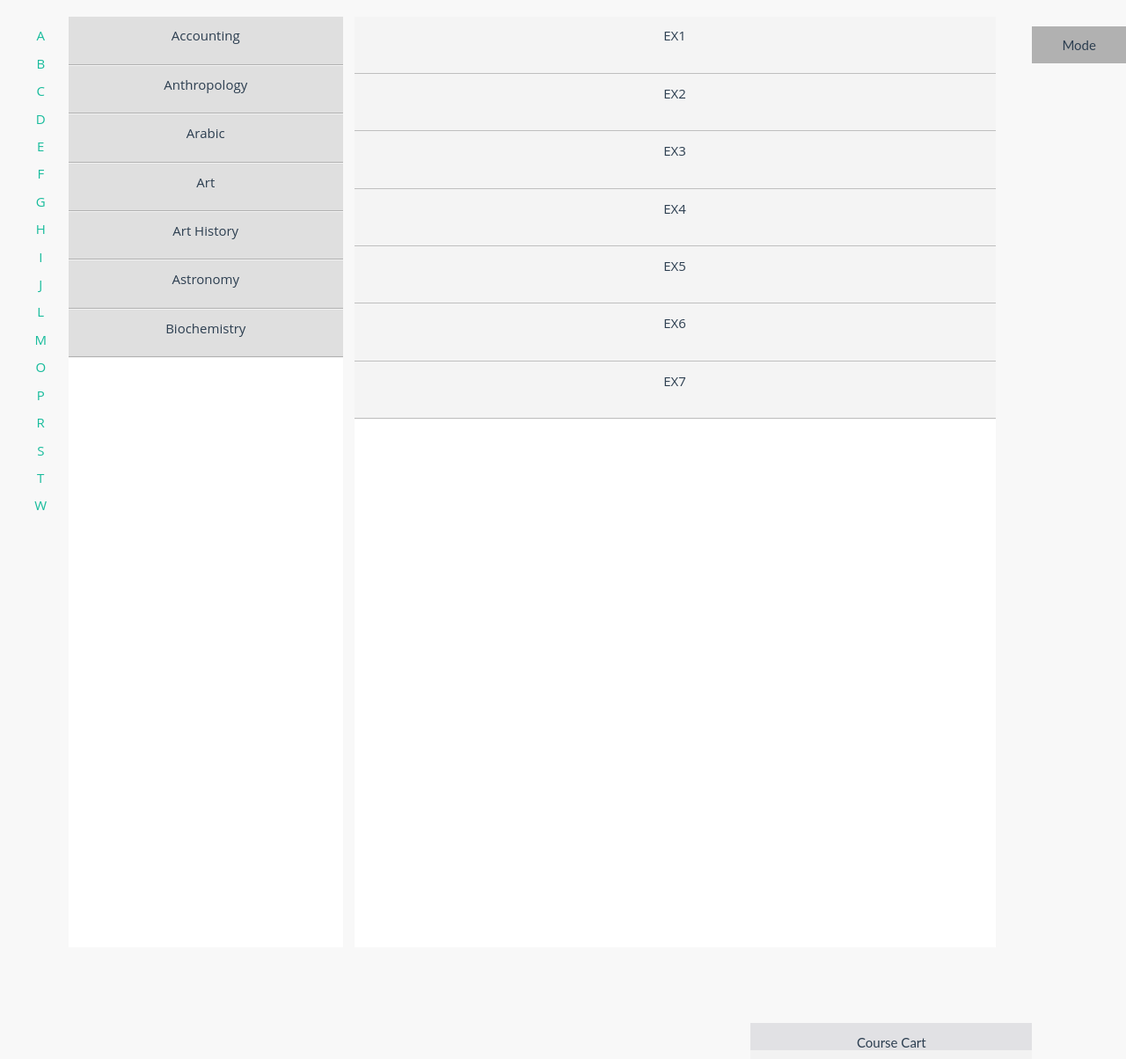
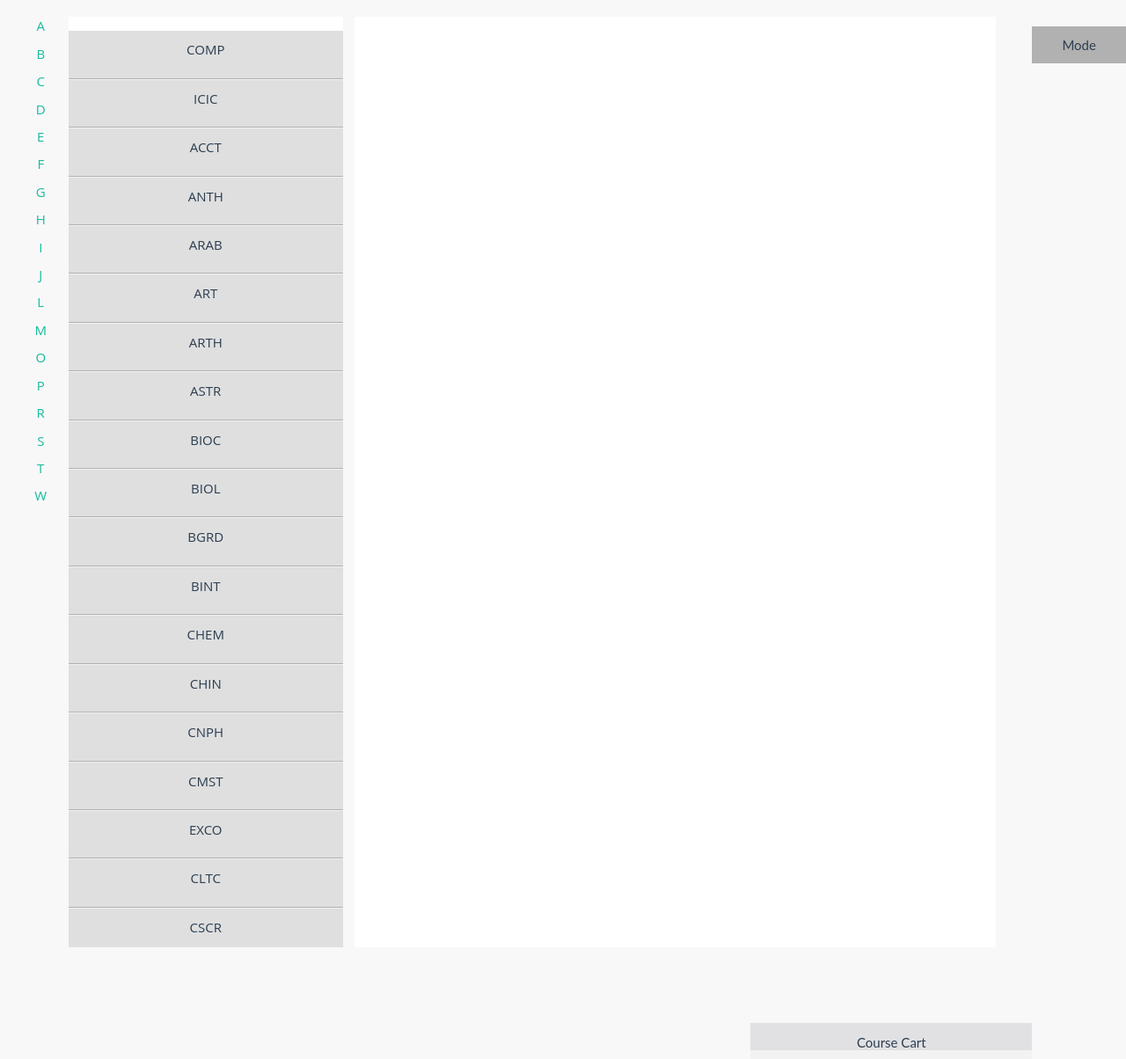
Before and after one commit to JimmyYW/IC-Schedule-2016, a Flask app: template app/templates/newbase.html in a window 1280 px wide. Shown: the part 70-1274 px from the top of the page at 88% size. Run offline with Flask 2, Linux system fonts and the light colour scheme; the template is opened without the code that fills it: values that come from a table or form of the project are taken from there, others are empty; data comes from the database, SQL or seed files in the repository; some libraries are stand-ins or nearby versions.

Commit message:
kind of working demo

```diff
--- /dev/null
+++ b/app/static/base.js
@@ -0,0 +1,96 @@
+/**
+ * Created by yanmingwang on 4/24/16.
+ */
+var slideoutinner = $( "#slideoutinner" );
+var search = $("#searchView");
+var list = $("#listView");
+
+$("#menu-toggle").click(function(e) {
+    e.preventDefault();
+    if($("#wrapper").hasClass("toggled")){
+         $("#wrapper").removeClass("toggled");
+    }else{
+         $("#wrapper").addClass("toggled");
+    }
+});
+
+// Bind the link to toggle the slide.
+$( "#slideoutTab" ).click(function( e ){
+    // Prevent the default event.
+    e.preventDefault();
+    // Toggle the slide based on its current
+    // visibility.
+    if (slideoutinner.is( ":visible" )){
+        // Hide - slide up.
+        console.log("hide");
+        slideoutinner.slideUp( 300 );
+    } else {
+        console.log("show");
+        // Show - slide down.
+        slideoutinner.slideDown( 300 );
+    }
+});
+
+$( "#tab" ).click(function( e ){
+    // Prevent the default event.
+    e.preventDefault();
+    // Toggle the slide based on its current
+    // visibility.
+    if (list.is( ":visible" )){
+        list.hide(500);
+        search.show(300);
+    }else{
+        search.hide(300);
+        list.show(500);
+    }
+});
+
+$(document).on("click", function(event){
+    if($("#wrapper").hasClass("toggled")) {
+        if($("#menu-toggle") !== event.target && !$("#menu-toggle").has(event.target).length){
+            if (event.target.id !== "sidebar-wrapper") {
+                $("#wrapper").removeClass("toggled");
+            }
+        }
+    }
+    if(slideoutinner.is( ":visible" )) {
+        var $trigger = $("#slideoutTab");
+        var $triggerT = $("#slideoutinner");
+        if ("slideoutTab" !== event.target.id && !$trigger.has(event.target).length) {
+            if ($triggerT !== event.target && !$triggerT.has(event.target).length) {
+                slideoutinner.slideUp(300);
+            }
+        }
+    }
+});
+
+function getJs(detpId) {
+    var listText = "";
+    $("#courseList").empty();
+    $("#courseList").hide();
+    $.getJSON($SCRIPT_ROOT + '/_load_list', {
+        deptIdIn: detpId
+    }, function (data) {
+        for(var i =0; i<data.listByDept.length;i++){
+            var one = '<li><button class="btn bc btn-block" type="button" data-toggle="modal" onclick="showSection(';
+            var two = ')"data-target="#c';
+            var three = '">';
+            var four = '</button></li>';
+            var final = one + data.listByDeptId[i] + two + data.listByDeptId[i] +three + data.listByDept[i] + four;
+            listText+=final;
+        }
+        $(listText).appendTo("#courseList");
+        $("#courseList").show(300);
+    });
+}
+
+function showSection(getcourseId){
+    $("#sectionListModal").empty();
+    var md = "";
+    $.getJSON($SCRIPT_ROOT + '/_load_section', {
+        getcourseId: courseId
+    }, function (data) {
+
+
+    });
+}
--- a/app/static/baseStyle.css
+++ b/app/static/baseStyle.css
@@ -1,3 +1,10 @@
+html{
+    margin: 0;
+    padding: 0;
+    width: 100%;
+    height: 100%;
+}
+
 body{
     margin: 0;
     padding: 0;
@@ -6,12 +13,7 @@ body{
     font-family: 'Open Sans', sans-serif;
     background-color: #f8f8f8;
 }
-html{
-    margin: 0;
-    padding: 0;
-    width: 100%;
-    height: 100%;
-}
+
 nav{
     background: #ececec;
     box-shadow: 0px 1px 5px black;
--- a/app/templates/landingBase.html
+++ b/app/templates/landingBase.html
@@ -11,13 +11,13 @@
         <nav class="navbar navbar-fixed-top">
             <div class="container">
                 <div class="navbar-header">
-                     <a class="navbar-brand" href="/"><p>IC SCHEDULE pre-alpha</p></a>
+                     <a class="navbar-brand" href="/"><p>IC SCHEDULE DEMO v0.2</p></a>
                 </div>
                 <ul class="nav navbar-nav navbar-right">
                     <li><a href="#about"><p>About</p></a></li>
                     <!--<li><a href="#howitworks"><p>How it works</p></a></li>-->
                     <li><a href="#courseresources"><p>Course Resources</p></a></li>
-                    <li><a href="/index"><p>Sign In/Join</p></a></li>
+                    <li><a href="/new"><p>Sign In/Join</p></a></li>
                 </ul>
             </div>
         </nav>
@@ -72,6 +72,6 @@
 
     <script type="text/javascript" src="../static/jquery.js"></script>
     <script type="text/javascript" src="../static/bootstrap.min.js"></script>
-     <script type="text/javascript" src="../static/main.js"></script>
+     <script type="text/javascript" src="../static/landing.js"></script>
     </body>
 </html>
--- a/app/templates/newbase.html
+++ b/app/templates/newbase.html
@@ -10,7 +10,7 @@
 
             <div id="sidebar-wrapper">
                 <ul class="sidebar-nav">
-                    <li class="sidebar-brand"><a href="#">IC SCHEDULE pre-alpha</a></li>
+                    <li class="sidebar-brand"><a href="#">IC SCHEDULE DEMO v0.2</a></li>
                     <li><a href="#">Course Resources</a></li>
                     <li><a href="#">How it Works</a></li>
                     <li><a href="/">Sign Out</a></li>
@@ -34,9 +34,6 @@
                 </nav>
 
                 <div class="full container-fluid" style="background-color: #f8f8f8; padding-top:2%">
-
-
-
                     <div class="row" id="searchView" style="display: none">
                         <div class= "col-md-6 col-md-offset-3 " style="position: absolute; padding-bottom:1%; padding-top:15%;" >
                             <div class="input-group" >
@@ -47,8 +44,10 @@
                             </div><!-- /input-group -->
                         </div>
                     </div>
+                {% block classContent %}
 
                     <div class="row" id="listView" >
+                    {% block depNav %}
                         <div class="no-float" style="display:table-cell; width: 5%">
                             <ul class="sideLetter text-center" style="padding: 0px;">
                                 <li><a href="#A">A</a></li>
@@ -71,46 +70,72 @@
                                 <li><a href="#W">W</a></li>
                             </ul>
                         </div>
-                        <div class="col-md-3  no-float" style="display: table-cell; background: white; overflow: auto; height: 100%; padding-left: 0px; padding-right: 0px;">
+                    {% endblock %}
+
+                    {% block dept_content %}
+                        <div class="col-md-3  no-float" style="overflow: auto; display: table-cell; background: white; height: 100%; padding-left: 0px; padding-right: 0px;">
                             <div class="innertube">
-                                 <ul style="padding: 0px">
-                                     <li><button class="btn bc2 btn-block sharp" type="button" data-toggle="modal" data-target="#1">Accounting</button></li>
-                                     <li><button class="btn bc2 btn-block sharp" type="button" data-toggle="modal" data-target="#2">Anthropology</button></li>
-                                     <li><button class="btn bc2 btn-block sharp" type="button" data-toggle="modal" data-target="#3">Arabic</button></li>
-                                     <li><button class="btn bc2 btn-block sharp" type="button" data-toggle="modal" data-target="#4">Art</button></li>
-                                     <li><button class="btn bc2 btn-block sharp" type="button" data-toggle="modal" data-target="#5">Art History</button></li>
-                                     <li><button class="btn bc2 btn-block sharp" type="button" data-toggle="modal" data-target="#6">Astronomy</button></li>
-                                     <li><button class="btn bc2 btn-block sharp" type="button" data-toggle="modal" data-target="#7">Biochemistry</button></li>
+                                 <ul style="padding: 0px; width:100%; position:absolute;">
+                                    {% for dept in depts %}
+                                        <li><button class="btn bc2 btn-block sharp" type="button" onclick="getJs({{dept.id}})">{{dept.name}}</button></li>
+                                    {% endfor %}
+                                </ul>
+                            </div>
+                        </div>
+                    {% endblock %}
+
+                        <div style="width: 1%; display: table-cell">
+                        </div>
+
+                    {% block course_content %}
+                        <div class="col-md-7 no-float" style="display: table-cell; background: white; overflow: auto; height: 100%; padding-left: 0px; padding-right: 0px;">
+                            <div class="innertube">
+                                 <ul id="courseList" style="padding: 0px; width:100%; position:absolute">
+{#                                     {% for course in courses %}#}
+{#                                        <li><button class="btn bc btn-block " type="button" data-toggle="modal" data-target="#c{{ course.id }}">{{ course.name }}</button></li>#}
+{#                                     {% endfor %}#}
 
                                 </ul>
                             </div>
                         </div>
-                        <div style="width: 1%; display: table-cell">
+
+                        <div id="sectionListModal">
+
                         </div>
-                        <div class="col-md-7 no-float" style="display: table-cell; background: white; overflow: auto; height: 100%; padding-left: 0px; padding-right: 0px;">
-                            <div class="innertube">
-                                 <ul style="padding: 0px">
-                                     <li><button class="btn bc btn-block sharp" type="button" data-toggle="modal" data-target="#1">EX1</button></li>
-                                     <li><button class="btn bc btn-block sharp" type="button" data-toggle="modal" data-target="#2">EX2</button></li>
-                                     <li><button class="btn bc btn-block sharp" type="button" data-toggle="modal" data-target="#3">EX3</button></li>
-                                     <li><button class="btn bc btn-block sharp" type="button" data-toggle="modal" data-target="#4">EX4</button></li>
-                                     <li><button class="btn bc btn-block sharp" type="button" data-toggle="modal" data-target="#5">EX5</button></li>
-                                     <li><button class="btn bc btn-block sharp" type="button" data-toggle="modal" data-target="#6">EX6</button></li>
-                                     <li><button class="btn bc btn-block sharp" type="button" data-toggle="modal" data-target="#7">EX7</button></li>
-                                </ul>
+
+                        <div class="modal fade" id="c9" tabindex="-1" role="dialog" aria-labelledby="basicModal" aria-hidden="true">
+                            <div class="modal-dialog" role="document">
+                                <div class="modal-content">
+                                    <div class="modal-header">
+                                        <button type="button" class="close" data-dismiss="modal" aria-hidden="true"><span aria-hidden="true">&times;</span></button>
+                                        <h4 class="modal-title" id="myModalLabel">Modal title</h4>
+                                    </div>
+                                    <div class="modal-body">
+                                        <h3>Modal Body</h3>
+                                    </div>
+                                    <div class="modal-footer">
+                                        <button type="button" class="btn btn-default" data-dismiss="modal">Back</button>
+                                        <button type="button" class="btn btn-primary">Add to Cart</button>
+                                    </div>
+                                </div>
                             </div>
                         </div>
+
+                    {% endblock %}
+
                         <div class="col-md-3" style=" display: table-cell">
                         </div>
                     </div><!--End of row-->
+
+                    <div id="tab" class="col-md-offset-11 col-md-1">
+                        <!--<button type="button" class="btn btn-success btn-block">Search</button>-->
+                          <h5 class="text-center">Mode</h5>
+                    </div>
+                {% endblock %}
+
                 </div><!--End of full inner -->
             </div><!--End of paper context wrapper -->
         </div><!--End of wrapper-->
-
-        <div id="tab" class="col-md-offset-11 col-md-1">
-            <!--<button type="button" class="btn btn-success btn-block">Search</button>-->
-              <h5 class="text-center">Mode</h5>
-        </div>
 
         <div id="slideout" class="col-md-offset-8 col-md-3 col-sm-12">
                 <div id="slideoutTab">
@@ -137,74 +162,19 @@
                 </div>
         </div>
 
-        <script type="text/javascript" src="../static/jquery.js"></script>
-        <script type="text/javascript" src="../static/bootstrap.min.js"></script>
-        <script>
-            var slideoutinner = $( "#slideoutinner" );
-            var search = $("#searchView");
-            var list = $("#listView");
 
-            $("#menu-toggle").click(function(e) {
-                e.preventDefault();
-                if($("#wrapper").hasClass("toggled")){
-                     $("#wrapper").removeClass("toggled");
-                }else{
-                     $("#wrapper").addClass("toggled");
-                }
-            });
+        <script type=text/javascript>
 
-            // Bind the link to toggle the slide.
-            $( "#slideoutTab" ).click(function( e ){
-                    // Prevent the default event.
-                    e.preventDefault();
-                    // Toggle the slide based on its current
-                    // visibility.
-                    if (slideoutinner.is( ":visible" )){
-                        // Hide - slide up.
-                        console.log("hide");
-                        slideoutinner.slideUp( 300 );
-                    } else {
-                        console.log("show");
-                        // Show - slide down.
-                        slideoutinner.slideDown( 300 );
-                    }
-            });
 
-            $( "#tab" ).click(function( e ){
-                    // Prevent the default event.
-                    e.preventDefault();
-                    // Toggle the slide based on its current
-                    // visibility.
-                    if (list.is( ":visible" )){
-                        list.hide(500);
-                        search.show(300);
-                    }else{
-                        search.hide(300);
-                        list.show(500);
-                    }
-            });
 
-            $(document).on("click", function(event){
-                if($("#wrapper").hasClass("toggled")) {
-                    if($("#menu-toggle") !== event.target && !$("#menu-toggle").has(event.target).length){
-                        if (event.target.id !== "sidebar-wrapper") {
-                            $("#wrapper").removeClass("toggled");
-                        }
-                    }
-                }
-                if(slideoutinner.is( ":visible" )) {
-                    var $trigger = $("#slideoutTab");
-                    var $triggerT = $("#slideoutinner");
-                    if ("slideoutTab" !== event.target.id && !$trigger.has(event.target).length) {
-                        if ($triggerT !== event.target && !$triggerT.has(event.target).length) {
-                            slideoutinner.slideUp(300);
-                        }
-                    }
-                }
-            });
 
-            $('#menu-toggle').modal(options);
 
         </script>
+
+
+        <script type=text/javascript>$SCRIPT_ROOT = {{ request.script_root|tojson|safe }};</script>
+        <script type=text/javascript src="{{ url_for('static', filename='jquery.js') }}"></script>
+        <script type="text/javascript" src="../static/bootstrap.min.js"></script>
+        <script type="text/javascript" src="../static/base.js"></script>
     </body>
 </html>
--- a/config.py
+++ b/config.py
@@ -2,7 +2,7 @@ import os
 
 WTF_CSRF_ENABLED = True
 SECRET_KEY = "The peperonizzi always try photogreph me in compromisin position. Unlucky for them" \
-             "my head will be soon unstuck from this sodacan. Any minut"
+             "my head will be soon unstuck from this sodacan. Any minut. I have no idea what this is"
 
 basedir = os.path.abspath(os.path.dirname(__file__))
 SQLALCHEMY_DATABASE_URI = 'sqlite:///' + os.path.join(basedir, 'data.sqlite')
```
Also changed, not shown: app/views.py (+42 -1 lines), app/static/Landing.js (renamed from app/static/main.js).
